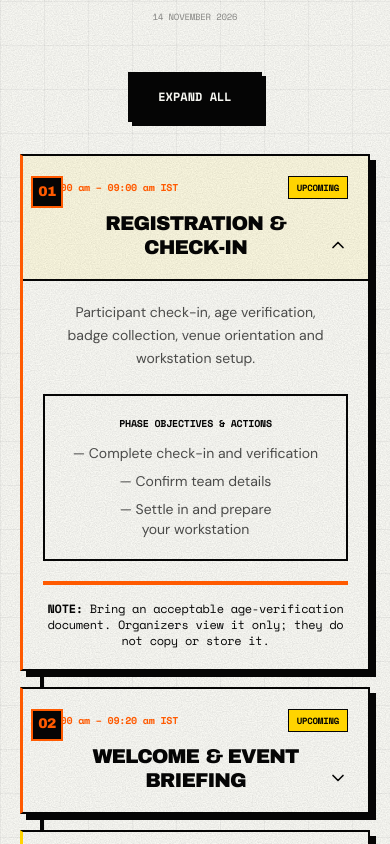
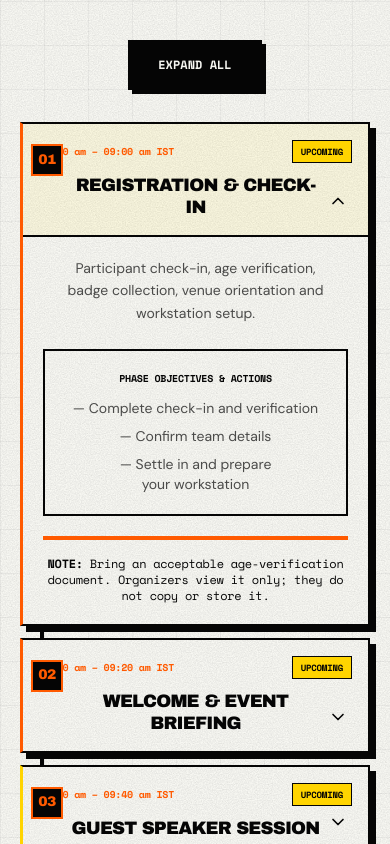
Before and after one commit to abhinav807/goldenhour, a Next.js app: page /goldenhour in a window 390 px wide. Shown: the part 8460-9304 px from the top of the page. Built offline with nearby package versions, Linux system fonts and the light colour scheme; no server answers.

Commit message:
Improve responsive section rhythm and reduce unnecessary vertical space

```diff
--- a/src/components/Timeline.tsx
+++ b/src/components/Timeline.tsx
@@ -46,7 +46,7 @@ export default function Timeline() {
   const toggleAll = () => setOpen(allOpen ? [] : phases.map((_, index) => index));
 
   return (
-    <section id="timeline" className="bg-offwhite py-28 md:py-40 px-5 md:px-10 relative overflow-hidden grid-pattern gh-grain-paper">
+    <section id="timeline" className="bg-offwhite py-20 md:py-28 px-5 md:px-10 relative overflow-hidden grid-pattern gh-grain-paper">
       <div className="max-w-[1100px] mx-auto relative z-10">
         <header className="text-center max-w-3xl mx-auto mb-12 reveal gh-section-head">
           <div className="inline-block font-space text-[10px] font-bold bg-black text-offwhite px-3 py-1 mb-6 uppercase">03 / EVENT TIMELINE</div>
@@ -60,7 +60,7 @@ export default function Timeline() {
           <p className="font-space text-[9px] uppercase text-black/45 mt-4">{eventConfig.date}</p>
         </header>
         <div className="flex justify-center gap-3 mb-8"><button type="button" onClick={toggleAll} className="brutal-btn bg-black text-offwhite px-4 py-3 text-[10px]" aria-label={allOpen ? "Collapse all timeline phases" : "Expand all timeline phases"}>{allOpen ? "COLLAPSE ALL" : "EXPAND ALL"}</button></div>
-        <div className="relative space-y-4 before:absolute before:left-5 md:before:left-8 before:top-5 before:bottom-5 before:w-1 before:bg-black">
+        <div className="relative space-y-3 before:absolute before:left-5 md:before:left-8 before:top-5 before:bottom-5 before:w-1 before:bg-black">
           {phases.map((phase, index) => {
             const isOpen = open.includes(index);
             const status = phaseStatus(phase);
@@ -69,10 +69,10 @@ export default function Timeline() {
             const panelId = `phase-panel-${index}`;
             const buttonId = `phase-button-${index}`;
             return <article key={phase.start} className={`gh-timeline-card relative ml-0 border-2 border-black bg-offwhite shadow-[6px_6px_0_#050505] ${phase.submission ? "ring-4 ring-sunset" : ""}`}>
-              <button id={buttonId} type="button" className="relative w-full text-center p-5 md:p-7" onClick={() => toggle(index)} aria-expanded={isOpen} aria-controls={panelId}>
+              <button id={buttonId} type="button" className="relative w-full text-center p-4 md:p-5" onClick={() => toggle(index)} aria-expanded={isOpen} aria-controls={panelId}>
                 <span className="absolute left-2 md:left-5 top-5 w-8 h-8 md:w-10 md:h-10 bg-black text-sunset border-2 border-sunset flex items-center justify-center font-archivo text-sm md:text-base" aria-hidden="true">{String(index + 1).padStart(2, "0")}</span>
                 <span className="flex flex-wrap justify-between items-center gap-3"><span className="font-space text-[10px] md:text-xs font-bold text-sunset">{startLabel} – {endLabel} IST</span><span className={`font-space text-[9px] font-bold px-2 py-1 border border-black ${status === "UPCOMING" ? "bg-yellow text-black" : "bg-black text-offwhite"}`}>{status}</span></span>
-                <span className="block font-archivo text-xl md:text-2xl text-black mt-3 px-8">{phase.title}</span>
+                <span className="block font-archivo text-lg md:text-xl text-black mt-3 px-8">{phase.title}</span>
                 <ChevronDown size={20} className={`absolute right-5 md:right-7 bottom-6 text-black transition-transform ${isOpen ? "rotate-180" : ""}`} aria-hidden="true" />
               </button>
               {isOpen && <div id={panelId} role="region" aria-labelledby={buttonId} className="border-t-2 border-black p-5 md:p-7 text-center">
```
